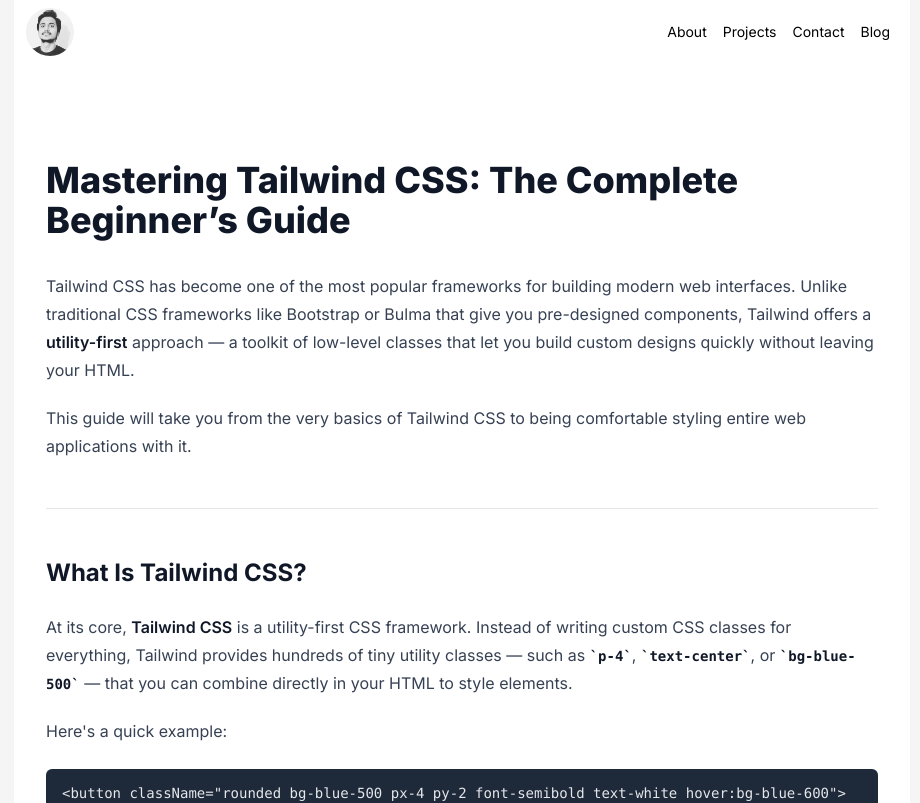
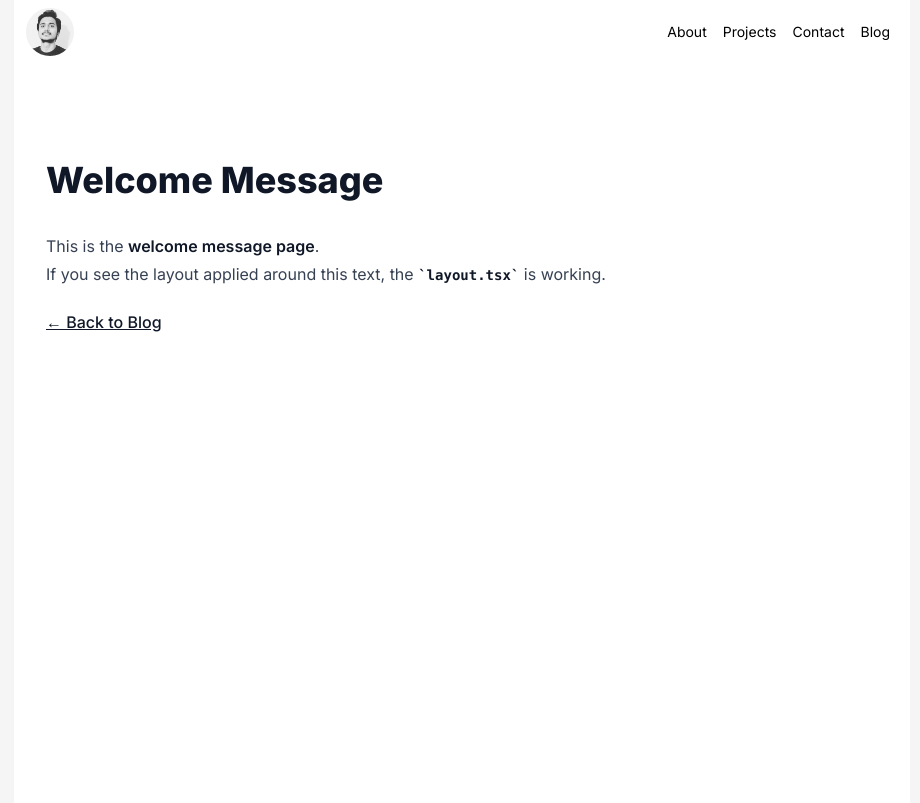
Before and after one commit to msanje/motion-final-project, a Next.js app: page /blog/welcome-message in a window 1280 px wide. Shown: the top 803 px of the page, without its empty margins (178-1098 px from the left). Built offline with nearby package versions, Linux system fonts and the light colour scheme.

Commit message:
single blog render dynamically wroks, and redirect when wrong blog name to main blog page works

```diff
--- a/app/blog/[slug]/page.tsx
+++ b/app/blog/[slug]/page.tsx
@@ -4,20 +4,48 @@
 import path from "path";
 import { serialize } from "next-mdx-remote/serialize";
 import CliendMdx from "@/components/ClientMdx";
+import { compileMDX } from "next-mdx-remote/rsc";
+import { getSingleBlog } from "@/lib/server/blogs";
+import { redirect } from "next/navigation";
 
-export default async function SingleBlogsPage() {
-  const singleBlog = await fs.readFile(
-    path.join(process.cwd(), "app", "data", "tailwindcss-basics", "page.mdx"),
-    "utf-8",
-  );
+export default async function SingleBlogsPage({
+  params,
+}: {
+  params: Promise<{
+    slug: string;
+  }>;
+}) {
+  const resolvedParams = await params;
+  const { slug } = resolvedParams;
+
+  // const singleBlog = await fs.readFile(
+  //   path.join(process.cwd(), "app", "data", "tailwindcss-basics", "page.mdx"),
+  //   "utf-8",
+  // );
+
+  console.log("slug: ", slug);
+
+  const singleBlog = await getSingleBlog(slug);
+
+  if (!singleBlog) {
+    redirect("/blog");
+  }
 
   const mdxSource = await serialize(singleBlog);
+
+  const { content, frontmatter } = await compileMDX<{ title: string }>({
+    source: singleBlog,
+    options: { parseFrontmatter: true },
+  });
 
   return (
     <div className="flex items-start justify-start">
       <Container className="min-h-[200vh] p-4 md:pt-20 md:pb-10">
         {/* <MDXRemote {...mdxSource} /> */}
-        <CliendMdx source={mdxSource} />
+        <div className="prose">
+          {/* <CliendMdx source={mdxSource} /> */}
+          {content}
+        </div>
       </Container>
     </div>
   );
--- a/app/blog/layout.tsx
+++ b/app/blog/layout.tsx
@@ -1,6 +1,6 @@
 import Container from "@/components/Container";
 
-export default function RootLayout({
+export default function BlogLayout({
   children,
 }: Readonly<{
   children: React.ReactNode;
--- a/components/ClientMdx.tsx
+++ b/components/ClientMdx.tsx
@@ -4,8 +4,12 @@
 
 export default function CliendMdx({
   source,
+  slug,
 }: {
   source: MDXRemoteSerializeResult;
+  slug: string;
 }) {
+  console.log("slug from CliendMdx: ", slug);
+
   return <MDXRemote {...source} />;
 }
--- /dev/null
+++ b/lib/server/blogs.ts
@@ -0,0 +1,16 @@
+import { promises as fs } from "fs";
+import path from "path";
+
+export const getSingleBlog = async (slug: string) => {
+  try {
+    const singleBlog = await fs.readFile(
+      path.join(process.cwd(), "app", "data", slug, "page.mdx"),
+      "utf-8",
+    );
+
+    return singleBlog;
+  } catch (error) {
+    console.log("File not found for slug: ", slug);
+    return null;
+  }
+};
```
